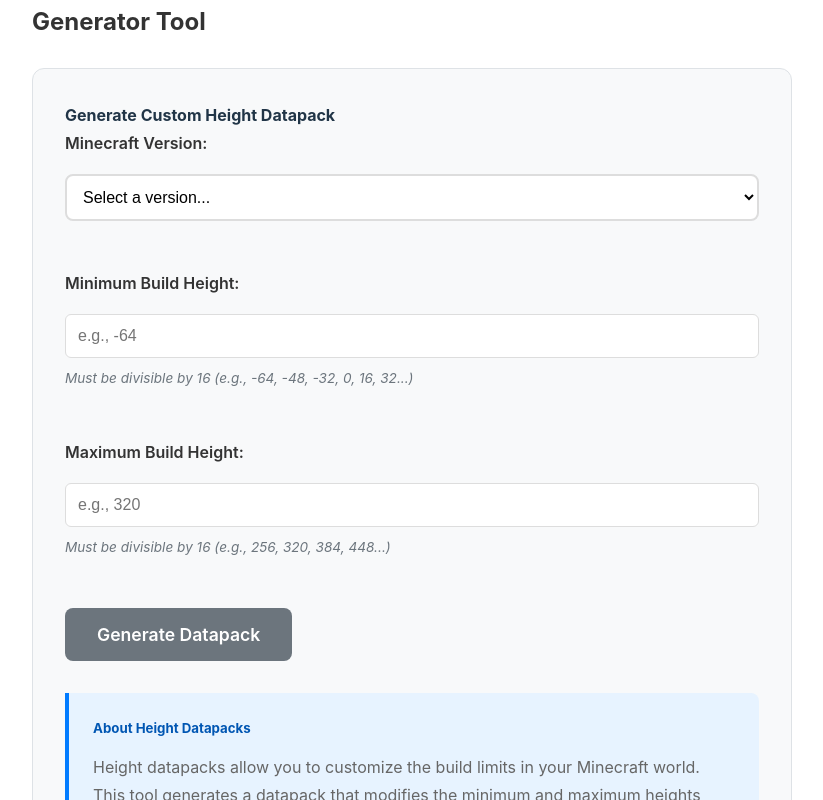
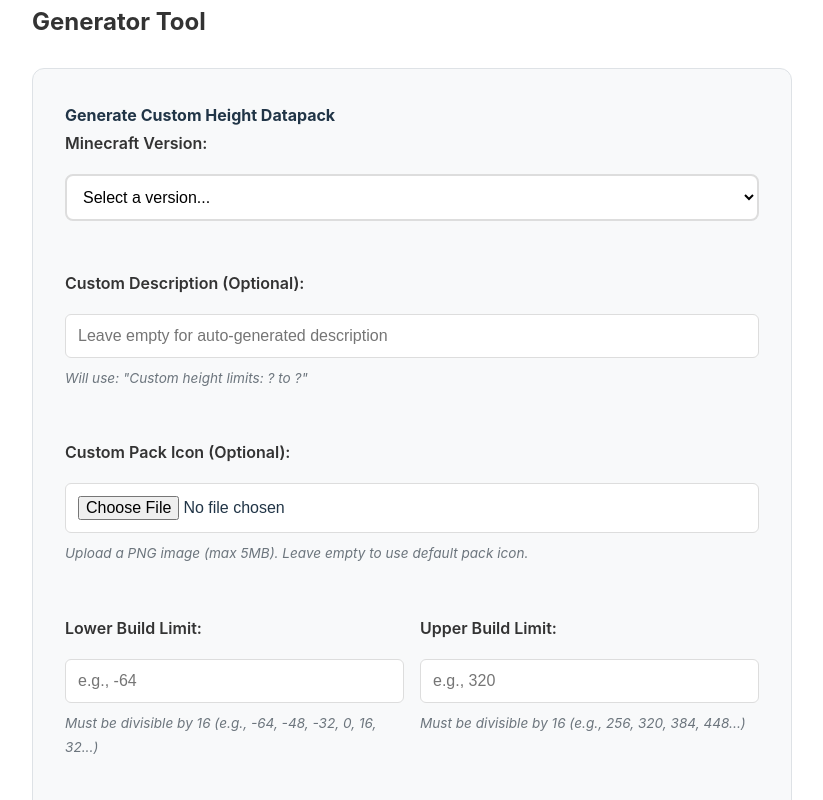
Before and after one commit to Soncresity-Industries/Website-Main, a React (Vite) app: page /projects/height-datapack-generator in a window 1280 px wide. Shown: the part 920-1720 px from the top of the page, without its empty margins (368-1191 px from the left). Built offline with nearby package versions, Linux system fonts and the light colour scheme.

Commit message:
Change text in height datapack generator for clarity

```diff
--- a/src/App.css
+++ b/src/App.css
@@ -1763,6 +1763,12 @@
   gap: 0.5rem;
 }
 
+.form-row {
+  display: grid;
+  grid-template-columns: 1fr 1fr;
+  gap: 1rem;
+}
+
 .form-group label {
   font-weight: 600;
   color: #333;
@@ -1788,6 +1794,50 @@
   color: #6c757d;
   font-size: 0.85rem;
   font-style: italic;
+}
+
+.image-preview {
+  display: flex;
+  align-items: center;
+  gap: 1rem;
+  margin-top: 0.75rem;
+  padding: 1rem;
+  background: white;
+  border: 2px dashed #ddd;
+  border-radius: 8px;
+}
+
+.pack-preview {
+  width: 64px;
+  height: 64px;
+  object-fit: cover;
+  border-radius: 4px;
+  box-shadow: 0 2px 8px rgba(0,0,0,0.1);
+}
+
+.remove-image {
+  background: #dc3545;
+  color: white;
+  border: none;
+  padding: 0.5rem 1rem;
+  border-radius: 6px;
+  cursor: pointer;
+  font-size: 0.85rem;
+  transition: background-color 0.3s ease;
+}
+
+.remove-image:hover {
+  background: #c82333;
+}
+
+.height-range-display {
+  background: #e7f3ff;
+  border: 1px solid #b8daff;
+  border-radius: 8px;
+  padding: 1rem;
+  color: #0056b3;
+  font-size: 1rem;
+  text-align: center;
 }
 
 .error-messages {
@@ -1928,6 +1978,10 @@
     gap: 1rem;
   }
 
+  .form-row {
+    grid-template-columns: 1fr;
+  }
+
   .generate-button {
     align-self: stretch;
   }
@@ -1936,4 +1990,9 @@
     grid-template-columns: 1fr;
     gap: 1rem;
   }
-}
+
+  .image-preview {
+    flex-direction: column;
+    text-align: center;
+  }
+}
--- a/src/components/HeightDatapackGenerator.tsx
+++ b/src/components/HeightDatapackGenerator.tsx
@@ -1,13 +1,16 @@
 import React, { useState } from 'react';
 
 interface HeightDatapackGeneratorProps {
-  onGenerate: (version: string, minHeight: number, maxHeight: number) => void;
+  onGenerate: (version: string, lowerLimit: number, upperLimit: number, description: string, packImage?: File) => void;
 }
 
 const HeightDatapackGenerator: React.FC<HeightDatapackGeneratorProps> = ({ onGenerate }) => {
   const [selectedVersion, setSelectedVersion] = useState('');
-  const [minHeight, setMinHeight] = useState('');
-  const [maxHeight, setMaxHeight] = useState('');
+  const [lowerLimit, setLowerLimit] = useState('');
+  const [upperLimit, setUpperLimit] = useState('');
+  const [customDescription, setCustomDescription] = useState('');
+  const [packImage, setPackImage] = useState<File | null>(null);
+  const [imagePreview, setImagePreview] = useState<string | null>(null);
   const [errors, setErrors] = useState<string[]>([]);
 
   const availableVersions = [
@@ -17,56 +20,91 @@
     '1.21.0', '1.21.1', '1.21.2', '1.21.3', '1.21.4', '1.21.5', '1.21.6', '1.21.7', '1.21.8', '1.21.9', '1.21.10'
   ];
 
-  const validateInput = (version: string, min: string, max: string): string[] => {
+  const validateInput = (version: string, lower: string, upper: string, description: string, image?: File): string[] => {
     const errors: string[] = [];
 
     if (!version) {
       errors.push('Please select a Minecraft version.');
     }
 
-    if (!min || !max) {
-      errors.push('Please enter both minimum and maximum heights.');
+    if (!lower || !upper) {
+      errors.push('Please enter both lower and upper build limits.');
       return errors;
     }
 
-    const minNum = parseInt(min);
-    const maxNum = parseInt(max);
+    const lowerNum = parseInt(lower);
+    const upperNum = parseInt(upper);
 
-    if (isNaN(minNum) || isNaN(maxNum)) {
-      errors.push('Height values must be valid numbers.');
+    if (isNaN(lowerNum) || isNaN(upperNum)) {
+      errors.push('Build limit values must be valid numbers.');
       return errors;
     }
 
-    if (minNum % 16 !== 0) {
-      errors.push('Minimum height must be divisible by 16.');
+    if (lowerNum % 16 !== 0) {
+      errors.push('Lower build limit must be divisible by 16.');
     }
 
-    if (maxNum % 16 !== 0) {
-      errors.push('Maximum height must be divisible by 16.');
+    if (upperNum % 16 !== 0) {
+      errors.push('Upper build limit must be divisible by 16.');
     }
 
-    if (minNum >= maxNum) {
-      errors.push('Maximum height must be greater than minimum height.');
+    if (lowerNum >= upperNum) {
+      errors.push('Upper build limit must be greater than lower build limit.');
     }
 
-    if (minNum < -2048 || maxNum > 2047) {
-      errors.push('Height values must be between -2048 and 2047.');
+    if (lowerNum < -2048 || upperNum > 2047) {
+      errors.push('Build limit values must be between -2048 and 2047.');
+    }
+
+    if (description.trim().length > 100) {
+      errors.push('Description must be 100 characters or less.');
+    }
+
+    if (image && image.size > 5 * 1024 * 1024) { // 5MB limit
+      errors.push('Pack image must be smaller than 5MB.');
+    }
+
+    if (image && !image.type.startsWith('image/png')) {
+      errors.push('Pack image must be a PNG file.');
     }
 
     return errors;
   };
 
   const handleGenerate = () => {
-    const validationErrors = validateInput(selectedVersion, minHeight, maxHeight);
+    const description = customDescription.trim() || `Custom height limits: ${lowerLimit} to ${upperLimit}`;
+    const validationErrors = validateInput(selectedVersion, lowerLimit, upperLimit, description, packImage || undefined);
     setErrors(validationErrors);
 
     if (validationErrors.length === 0) {
-      onGenerate(selectedVersion, parseInt(minHeight), parseInt(maxHeight));
+      onGenerate(selectedVersion, parseInt(lowerLimit), parseInt(upperLimit), description, packImage || undefined);
     }
   };
 
-  const handleMinHeightChange = (value: string) => {
-    setMinHeight(value);
+  const handleImageUpload = (event: React.ChangeEvent<HTMLInputElement>) => {
+    const file = event.target.files?.[0];
+    if (file) {
+      setPackImage(file);
+
+      // Create preview
+      const reader = new FileReader();
+      reader.onload = (e) => {
+        setImagePreview(e.target?.result as string);
+      };
+      reader.readAsDataURL(file);
+    }
+  };
+
+  const handleRemoveImage = () => {
+    setPackImage(null);
+    setImagePreview(null);
+    // Reset file input
+    const fileInput = document.getElementById('pack-image') as HTMLInputElement;
+    if (fileInput) fileInput.value = '';
+  };
+
+  const handleLowerLimitChange = (value: string) => {
+    setLowerLimit(value);
     // Auto-suggest closest valid value
     const num = parseInt(value);
     if (!isNaN(num) && num % 16 !== 0) {
@@ -75,8 +113,8 @@
     }
   };
 
-  const handleMaxHeightChange = (value: string) => {
-    setMaxHeight(value);
+  const handleUpperLimitChange = (value: string) => {
+    setUpperLimit(value);
     // Auto-suggest closest valid value
     const num = parseInt(value);
     if (!isNaN(num) && num % 16 !== 0) {
@@ -105,12 +143,53 @@
         </div>
 
         <div className="form-group">
-          <label htmlFor="min-height">Minimum Build Height:</label>
+          <label htmlFor="description">Custom Description (Optional):</label>
           <input
-            id="min-height"
+            id="description"
+            type="text"
+            value={customDescription}
+            onChange={(e) => setCustomDescription(e.target.value)}
+            placeholder="Leave empty for auto-generated description"
+            className="form-control"
+            maxLength={100}
+          />
+          <small className="form-hint">
+            {customDescription.trim()
+              ? `"${customDescription.trim()}" (${customDescription.length}/100)`
+              : `Will use: "Custom height limits: ${lowerLimit || '?'} to ${upperLimit || '?'}"`
+            }
+          </small>
+        </div>
+
+        <div className="form-group">
+          <label htmlFor="pack-image">Custom Pack Icon (Optional):</label>
+          <input
+            id="pack-image"
+            type="file"
+            accept="image/png"
+            onChange={handleImageUpload}
+            className="form-control"
+          />
+          <small className="form-hint">Upload a PNG image (max 5MB). Leave empty to use default pack icon.</small>
+
+          {imagePreview && (
+            <div className="image-preview">
+              <img src={imagePreview} alt="Pack preview" className="pack-preview" />
+              <button type="button" onClick={handleRemoveImage} className="remove-image">
+                Remove Image
+              </button>
+            </div>
+          )}
+        </div>
+
+        <div className="form-row">
+          <div className="form-group">
+            <label htmlFor="lower-limit">Lower Build Limit:</label>
+            <input
+              id="lower-limit"
               type="number"
-            value={minHeight}
-            onChange={(e) => handleMinHeightChange(e.target.value)}
+              value={lowerLimit}
+              onChange={(e) => handleLowerLimitChange(e.target.value)}
               placeholder="e.g., -64"
               className="form-control"
               step="16"
@@ -119,18 +198,25 @@
           </div>
 
           <div className="form-group">
-          <label htmlFor="max-height">Maximum Build Height:</label>
+            <label htmlFor="upper-limit">Upper Build Limit:</label>
             <input
-            id="max-height"
+              id="upper-limit"
               type="number"
-            value={maxHeight}
-            onChange={(e) => handleMaxHeightChange(e.target.value)}
+              value={upperLimit}
+              onChange={(e) => handleUpperLimitChange(e.target.value)}
               placeholder="e.g., 320"
               className="form-control"
               step="16"
             />
             <small className="form-hint">Must be divisible by 16 (e.g., 256, 320, 384, 448...)</small>
           </div>
+        </div>
+
+        {lowerLimit && upperLimit && parseInt(lowerLimit) < parseInt(upperLimit) && (
+          <div className="height-range-display">
+            <strong>Height Range:</strong> {parseInt(upperLimit) - parseInt(lowerLimit)} blocks
+          </div>
+        )}
 
         {errors.length > 0 && (
           <div className="error-messages">
@@ -143,7 +229,7 @@
         <button
           onClick={handleGenerate}
           className="generate-button"
-          disabled={!selectedVersion || !minHeight || !maxHeight}
+          disabled={!selectedVersion || !lowerLimit || !upperLimit}
         >
           Generate Datapack
         </button>
--- a/src/components/projects/ProjectHeightDatapackGenerator.tsx
+++ b/src/components/projects/ProjectHeightDatapackGenerator.tsx
@@ -31,7 +31,7 @@
     }
   ];
 
-  const handleGenerate = async (version: string, minHeight: number, maxHeight: number) => {
+  const handleGenerate = async (version: string, lowerLimit: number, upperLimit: number, description: string, packImage?: File) => {
     setIsGenerating(true);
 
     try {
@@ -39,13 +39,14 @@
       await new Promise(resolve => setTimeout(resolve, 2000));
 
       // Generate the datapack content
-      const datapackName = `height-limit-${minHeight}-to-${maxHeight}`;
-      const datapackContent = generateDatapackContent(version, minHeight, maxHeight, datapackName);
+      const heightRange = upperLimit - lowerLimit;
+      const datapackName = `height-limit-${lowerLimit}-to-${upperLimit}`;
+      const datapackContent = generateDatapackContent(version, lowerLimit, heightRange, description, datapackName);
 
       // Create and trigger download
-      downloadDatapack(datapackContent, `${datapackName}-mc${version}.zip`);
+      downloadDatapack(datapackContent, `${datapackName}-mc${version}.zip`, packImage);
 
-      setGeneratedDatapack(`Successfully generated datapack for Minecraft ${version} with height limits ${minHeight} to ${maxHeight}!`);
+      setGeneratedDatapack(`Successfully generated datapack for Minecraft ${version} with height limits ${lowerLimit} to ${upperLimit}!`);
     } catch (error) {
       setGeneratedDatapack('Error generating datapack. Please try again.');
     } finally {
@@ -53,14 +54,14 @@
     }
   };
 
-  const generateDatapackContent = (version: string, minHeight: number, maxHeight: number, name: string) => {
-    // This would typically read from the template files and modify them
-    // For now, we'll create a basic structure
+  const generateDatapackContent = (version: string, minHeight: number, heightRange: number, description: string, name: string) => {
+    // This would typically read from the template files and replace placeholders
+    // For now, we'll create a basic structure with the actual placeholders you'll use
     return {
       'pack.mcmeta': JSON.stringify({
         pack: {
           pack_format: getPackFormat(version),
-          description: `Custom height limits: ${minHeight} to ${maxHeight}`
+          description: description
         }
       }, null, 2),
       [`data/${name}/dimension/overworld.json`]: JSON.stringify({
@@ -74,7 +75,7 @@
           settings: {
             name: 'minecraft:overworld',
             min_y: minHeight,
-            height: maxHeight - minHeight
+            height: heightRange
           }
         }
       }, null, 2)
@@ -95,10 +96,22 @@
     return versionMap[version] || 48;
   };
 
-  const downloadDatapack = (content: any, filename: string) => {
+  const downloadDatapack = (content: any, filename: string, packImage?: File) => {
     // In a real implementation, this would create a proper ZIP file
-    // For now, we'll create a JSON representation
-    const blob = new Blob([JSON.stringify(content, null, 2)], { type: 'application/json' });
+    // For now, we'll create a JSON representation with image info
+    const datapackData = {
+      ...content,
+      _metadata: {
+        note: "This is a preview. Real implementation would create a proper ZIP file.",
+        customImage: packImage ? {
+          name: packImage.name,
+          size: packImage.size,
+          type: packImage.type
+        } : "Using default pack.png from template"
+      }
+    };
+
+    const blob = new Blob([JSON.stringify(datapackData, null, 2)], { type: 'application/json' });
     const url = URL.createObjectURL(blob);
     const link = document.createElement('a');
     link.href = url;
```
Lines whose indentation alone changed are shown as unchanged.
